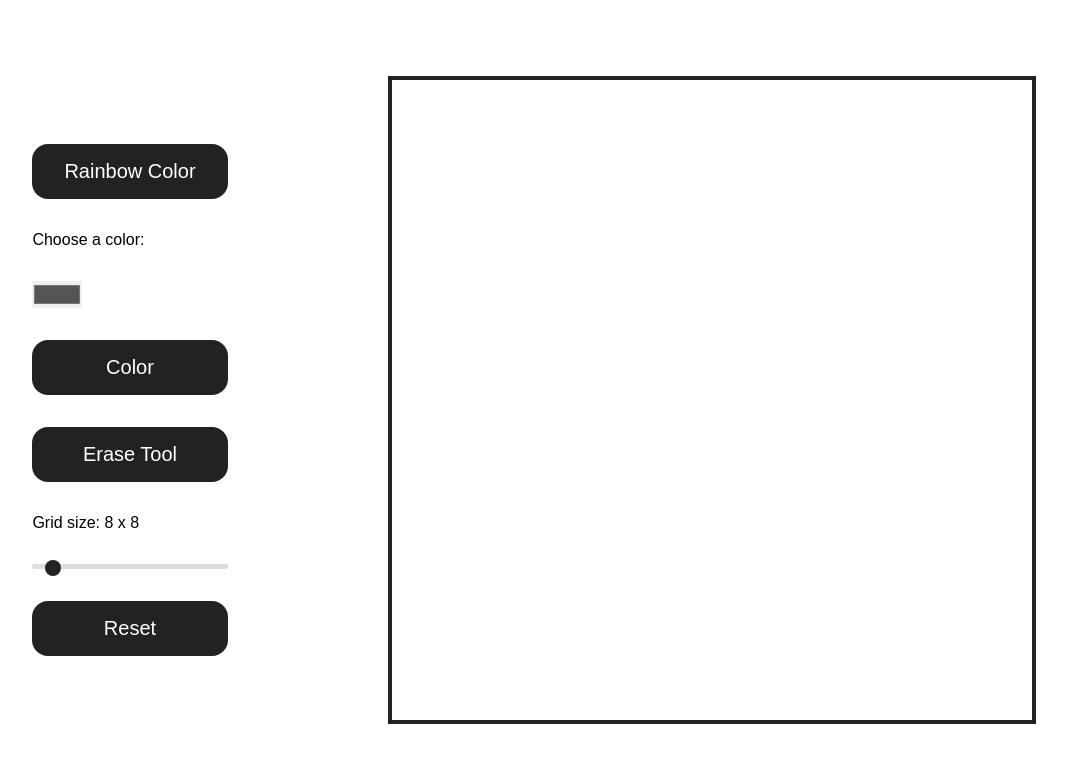
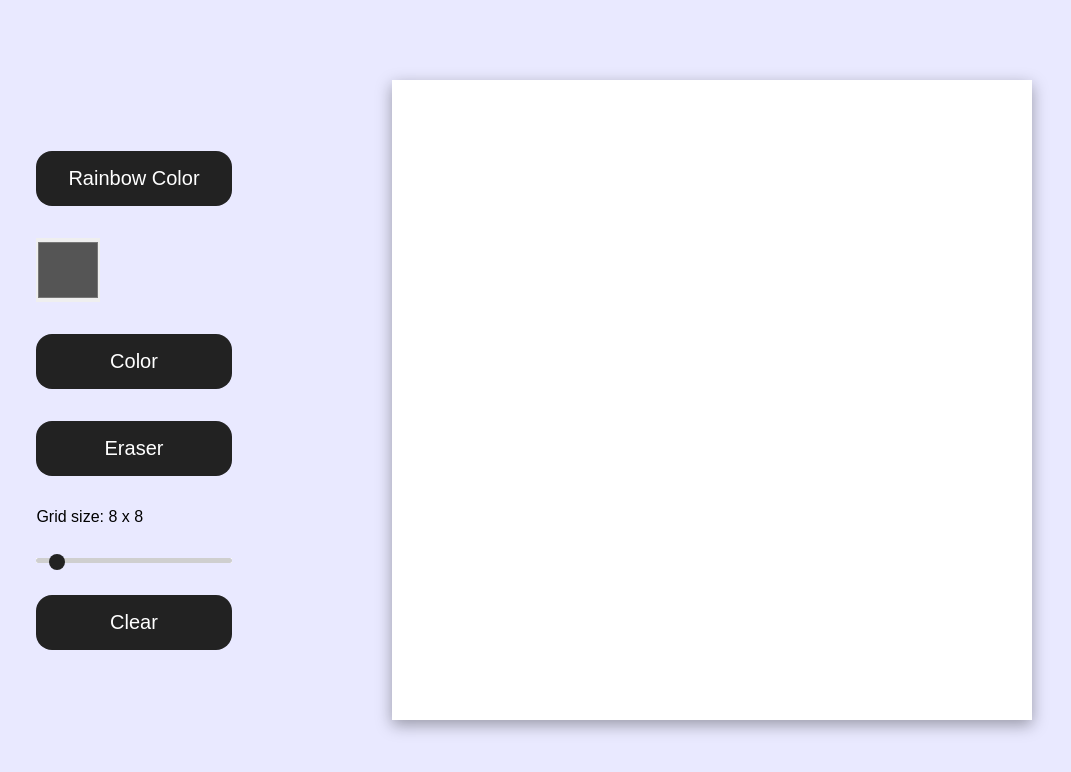
Before and after one commit to baby-got-stack/etch-a-sketch, a plain HTML site: page index.html in a window 1280 px wide. Shown: the whole page, without its empty margins (106-1177 px from the left). Drawn offline with Linux system fonts and the light colour scheme.

Commit message:
Finish project
Add final features and finish project.

```diff
--- a/css/style.css
+++ b/css/style.css
@@ -13,6 +13,7 @@ body{
     width: 100%;
     user-select: none;
     font-family: sans-serif;
+    background-color: #e9e9ff;
 }
 
 input{
@@ -28,7 +29,7 @@ input[type=range]{
 input[type=range]::-webkit-slider-runnable-track {
     width: 300px;
     height: 5px;
-    background: #ddd;
+    background: #cfcfcf;
     border: none;
     border-radius: 3px;
 }
@@ -50,6 +51,12 @@ input[type=range]:focus {
 input[type=range]:focus::-webkit-slider-runnable-track {
     background: #ccc;
 }
+
+#color-picker{
+    height: 4rem;
+    width: 4rem;
+}
+
 .container{
     display: flex;
     justify-content: center;
@@ -66,7 +73,7 @@ input[type=range]:focus::-webkit-slider-runnable-track {
 }
 
 .container-border{
-    border: 4px solid #222222;
+    box-shadow: rgba(0, 0, 0, 0.35) 0px 5px 15px;
     height: 640px;
     width: 640px;
     margin: auto;
--- a/index.html
+++ b/index.html
@@ -9,13 +9,12 @@
 <body>
     <div class="options-container">
     <button id="random-color-btn" class="button-style">Rainbow Color</button>
-    <div >Choose a color:</div>
     <input type="color" id="color-picker" name="color-picker" value="#555555">
     <button id="color-btn" class="button-style">Color</button>
-    <button id="erase-btn" class="button-style">Erase Tool</button>
+    <button id="erase-btn" class="button-style">Eraser</button>
     <p id="slider-value">Size of grid: </p>
     <input id="slider" type="range" min="1" max="100" value="8">
-    <button id="reset-btn" class="button-style">Reset</button>
+    <button id="reset-btn" class="button-style">Clear</button>
     </div>
 
     <div class="canvas-container">
```
